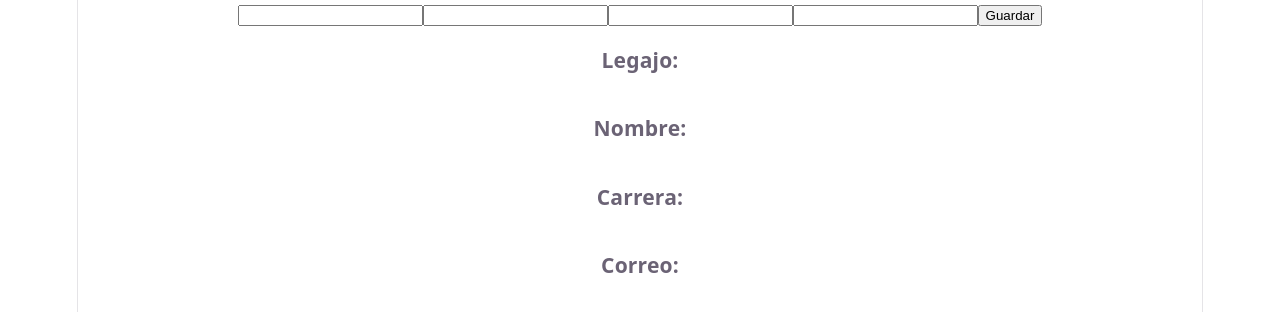
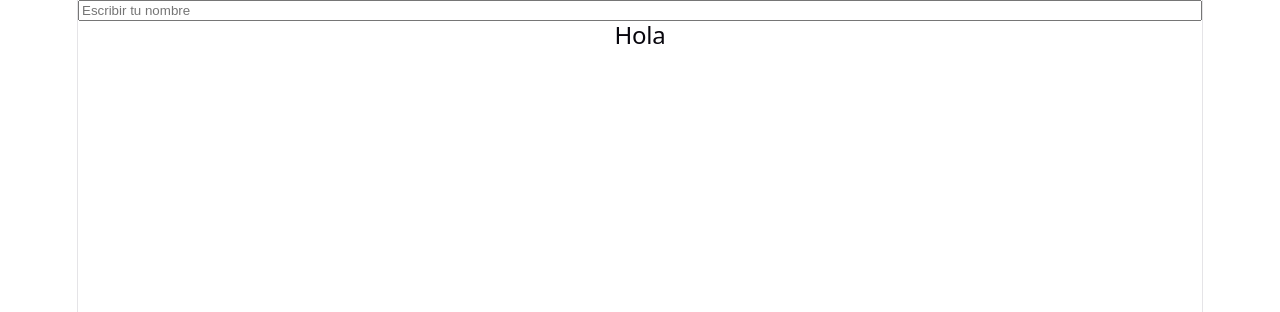
Before and after one commit to LautaroGahn-cp/Proyecto-SGA, a React (Vite) app in the folder SGA/vite-project/: page / in a window 1280 px wide. Shown: the top 312 px of the page. Built offline with nearby package versions, Linux system fonts and the light colour scheme.

Commit message:
Clase 31: useEffect

```diff
--- a/SGA/vite-project/src/App.jsx
+++ b/SGA/vite-project/src/App.jsx
@@ -7,16 +7,40 @@
 //import { Cambiartitulo } from "./componentes/ejemplos/Cambiartitulo"
 //import Incrementar from "./componentes/ejemplos/Incrementar"
 //import { Tamanotexto } from "./componentes/ejemplos/Tamanotexto"
-import { FormularioA } from "./componentes/FormularioA"
+//import { FormularioA } from "./componentes/FormularioA"
+import { useEffect, useState } from "react"
+//import { Pantalla } from "./componentes/Pantalla"
+
+
 
 
 
 function App()
 {
+  const [nombre, setNombre] = useState("")
 
+  useEffect(() => {
+    if (nombre){
+      document.title = `Hola ${nombre}`
+    }else{
+      document.title = "Mi aplicacion"
+    }
+  }, [nombre])
   return(
     <>
-    {/* <Navbar />
+    <input
+    value = {nombre}
+    onChange = {(e) => setNombre(e.target.value)}
+    placeholder="Escribir tu nombre"
+    />
+    <h2>Hola {nombre}</h2>
+    </>
+  )
+}
+
+export default App
+
+{/* <Navbar />
     <Titulo texto="Docentes"  color="magenta" />
     <h2>Administracion de Alumnos</h2>
     <TarjetaAlumno
@@ -39,9 +63,25 @@
     {/* <Adivina /> */}
     {/* <Cambiarmsj  />
     <Tamanotexto /> */}
-    <FormularioA />
-    </>
-  )
-}
+    {/* <FormularioA /> */}
+    {/* <Pantalla /> */}
 
-export default App
+  //const [contador, setContador] = useState(0)
+  // const [alumno] = useState({
+  //   nombre: "Ana",
+  //   curso: "Programacion IV"
+  // })
+  // useEffect(()=>{
+  //   document.title = `Alumno: ${alumno.nombre}`
+  // }, [alumno])
+
+  // useEffect(()=>{
+  //   document.title = `Contador: ${contador}`
+  // }, [contador])
+
+  // return(
+  //   <>
+  //     <h2>{contador}</h2>
+  //     <button onClick={() => setContador (contador + 1)}></button>
+  //   </>
+  // )
--- /dev/null
+++ b/SGA/vite-project/src/componentes/Pantalla.jsx
@@ -0,0 +1,19 @@
+import { useEffect, useState } from "react";
+
+export function Pantalla(){
+    const [ancho, setAncho] = useState(window.innerWidth)
+
+    useEffect(() =>{
+        const actualizarAncho = () =>{
+            setAncho (window.innerWidth)
+        }
+        window.addEventListener("resize", actualizarAncho)
+
+        return () =>{
+            window.removeEventListener("resize", actualizarAncho)
+        }
+    }, [])
+    return(
+        <h2>Ancho: {ancho}</h2>
+    )
+}
```
